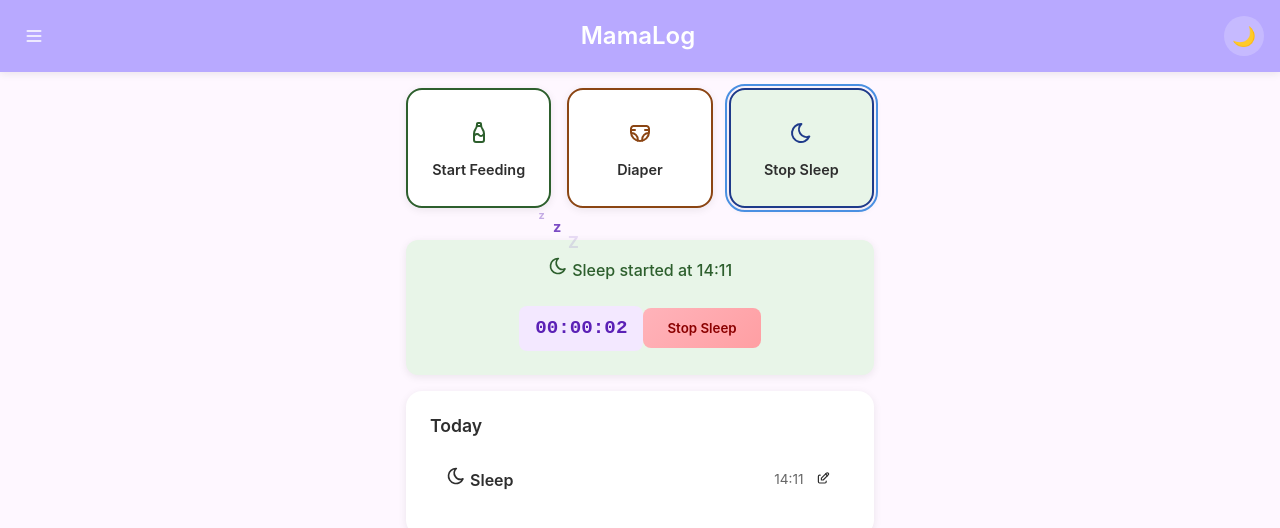
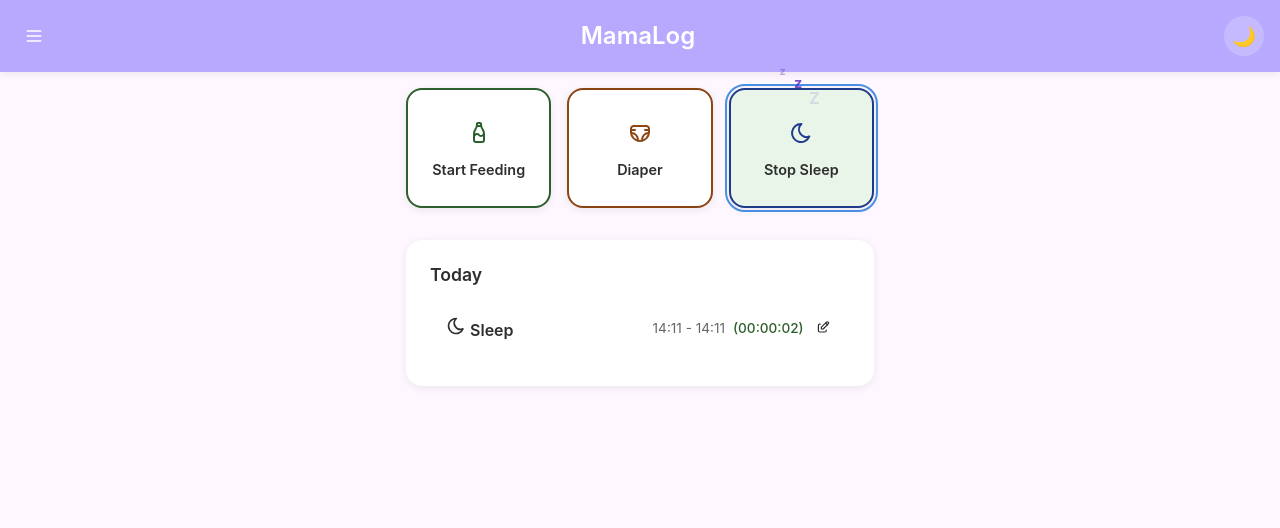
Before and after one commit to flisnes/amme-app, a React (Vite) app: page / in a window 1280 px wide. Both pictures are taken after a click on the button "Start Sleep". Shown: the top 528 px of the page. Built offline with nearby package versions, Linux system fonts and the light colour scheme.

Commit message:
Removed big green box for ongoing activity

```diff
--- a/src/App.tsx
+++ b/src/App.tsx
@@ -919,7 +919,15 @@ function App() {
             className={`activity-btn ${currentActivity?.type === 'breastfeeding' ? 'active' : ''}`}
             onClick={() => handleActivityClick('breastfeeding')}
           >
-            <span className="activity-icon"><TbBottle size={24} /></span>
+            <span
+              className={`activity-icon ${currentActivity?.type === 'breastfeeding' ? 'activity-icon-animated feeding' : ''}`}
+              ref={currentActivity?.type === 'breastfeeding' ? feedingIconRef : null}
+            >
+              <TbBottle size={24} />
+              {currentActivity?.type === 'breastfeeding' && (
+                <div className="feeding-emitter" />
+              )}
+            </span>
             <span className="activity-label">
               {currentActivity?.type === 'breastfeeding' ? 'Stop Feeding' : 'Start Feeding'}
             </span>
@@ -937,44 +945,22 @@ function App() {
             className={`activity-btn ${currentActivity?.type === 'sleep' ? 'active' : ''}`}
             onClick={() => handleActivityClick('sleep')}
           >
-            <span className="activity-icon"><TbMoon size={24} /></span>
+            <span className={`activity-icon ${currentActivity?.type === 'sleep' ? 'activity-icon-animated sleeping' : ''}`}>
+              <TbMoon size={24} />
+              {currentActivity?.type === 'sleep' && (
+                <>
+                  <span className="floating-z z1">z</span>
+                  <span className="floating-z z2">z</span>
+                  <span className="floating-z z3">Z</span>
+                </>
+              )}
+            </span>
             <span className="activity-label">
               {currentActivity?.type === 'sleep' ? 'Stop Sleep' : 'Start Sleep'}
             </span>
           </button>
         </div>
 
-        {currentActivity && (
-          <div className="active-session">
-            <p>
-              <span
-                className={`activity-icon-animated ${currentActivity.type === 'sleep' ? 'sleeping' : currentActivity.type === 'breastfeeding' ? 'feeding' : ''}`}
-                ref={currentActivity.type === 'breastfeeding' ? feedingIconRef : null}
-              >
-                {getActivityIcon(currentActivity.type)}
-                {currentActivity.type === 'sleep' && (
-                  <>
-                    <span className="floating-z z1">z</span>
-                    <span className="floating-z z2">z</span>
-                    <span className="floating-z z3">Z</span>
-                  </>
-                )}
-                {currentActivity.type === 'breastfeeding' && (
-                  <div className="feeding-emitter" />
-                )}
-              </span>
-              {' '}{getActivityLabel(currentActivity)} started at {formatTime(currentActivity.startTime)}
-            </p>
-            {(currentActivity.type === 'sleep' || currentActivity.type === 'breastfeeding') && (
-              <div className={`duration-display ${currentActivity.type === 'breastfeeding' ? 'feeding-duration' : ''}`}>
-                {formatLiveDuration(currentActivity.startTime)}
-              </div>
-            )}
-            <button className="stop-session-btn" onClick={stopActivity}>
-              Stop {getActivityLabel(currentActivity)}
-            </button>
-          </div>
-        )}
 
         {showDiaperOptions && (
           <div className="diaper-options">
@@ -1179,10 +1165,14 @@ function App() {
                             {(activity.type === 'breastfeeding' || activity.type === 'sleep') ? (
                               <>
                                 {formatTime(activity.startTime)}
-                                {activity.endTime && ` - ${formatTime(activity.endTime)}`}
-                                {activity.endTime && (
+                                {activity.endTime ? ` - ${formatTime(activity.endTime)}` : ` - ${formatTime(currentTime)}`}
+                                {activity.endTime ? (
                                   <span className="duration">
                                     ({formatDuration(activity.startTime, activity.endTime)})
+                                  </span>
+                                ) : (
+                                  <span className="duration">
+                                    ({formatLiveDuration(activity.startTime)})
                                   </span>
                                 )}
                               </>
@@ -1387,10 +1377,14 @@ function App() {
                             {(activity.type === 'breastfeeding' || activity.type === 'sleep') ? (
                               <>
                                 {formatTime(activity.startTime)}
-                                {activity.endTime && ` - ${formatTime(activity.endTime)}`}
-                                {activity.endTime && (
+                                {activity.endTime ? ` - ${formatTime(activity.endTime)}` : ` - ${formatTime(currentTime)}`}
+                                {activity.endTime ? (
                                   <span className="duration">
                                     ({formatDuration(activity.startTime, activity.endTime)})
+                                  </span>
+                                ) : (
+                                  <span className="duration">
+                                    ({formatLiveDuration(activity.startTime)})
                                   </span>
                                 )}
                               </>
@@ -1974,10 +1968,14 @@ function App() {
                             {(activity.type === 'breastfeeding' || activity.type === 'sleep') ? (
                               <>
                                 {formatTime(activity.startTime)}
-                                {activity.endTime && ` - ${formatTime(activity.endTime)}`}
-                                {activity.endTime && (
+                                {activity.endTime ? ` - ${formatTime(activity.endTime)}` : ` - ${formatTime(currentTime)}`}
+                                {activity.endTime ? (
                                   <span className="duration">
                                     ({formatDuration(activity.startTime, activity.endTime)})
+                                  </span>
+                                ) : (
+                                  <span className="duration">
+                                    ({formatLiveDuration(activity.startTime)})
                                   </span>
                                 )}
                               </>
```
